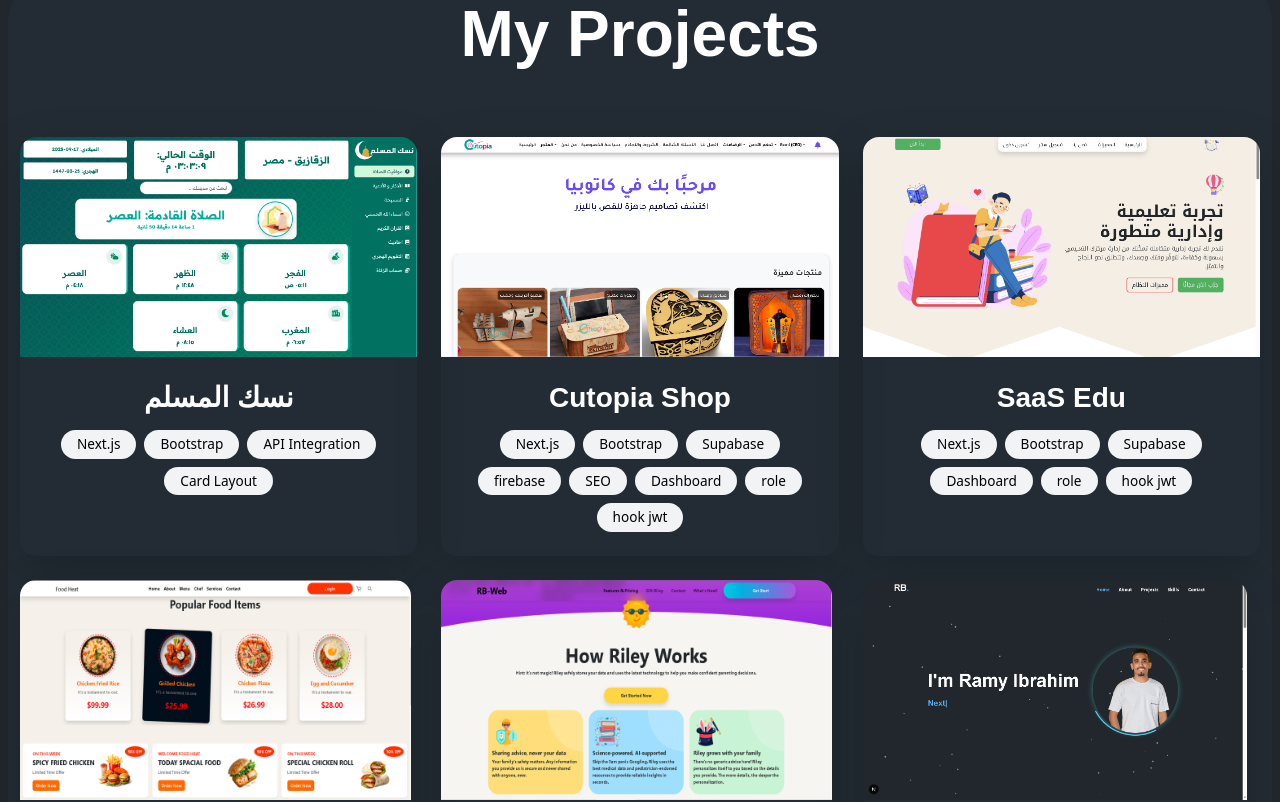
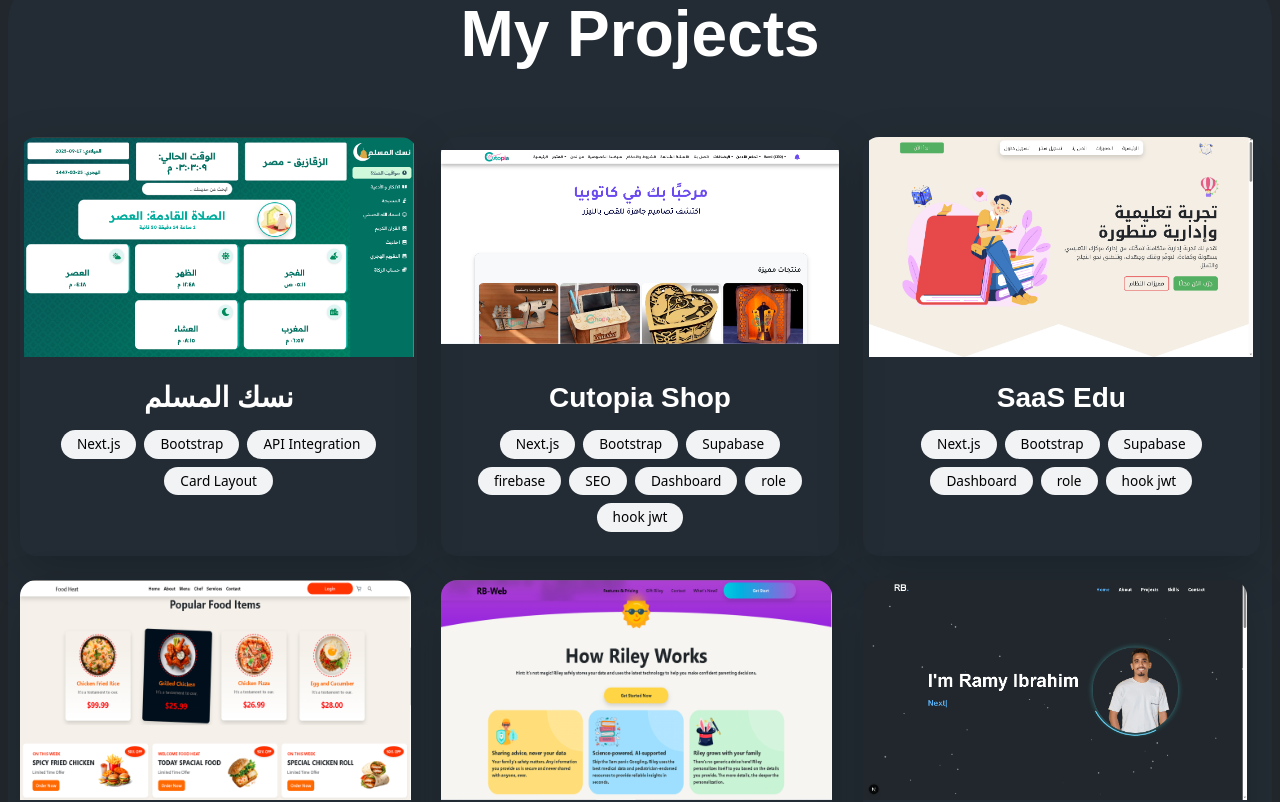
Before and after one commit to ramiIbra7im/portfolio, a Next.js app: page / in a window 1280 px wide. Shown: the part 1740-2542 px from the top of the page. Built offline with nearby package versions, Linux system fonts and the light colour scheme.

Commit message:
Update3.6

```diff
--- a/src/app/projects/page.js
+++ b/src/app/projects/page.js
@@ -144,9 +144,9 @@ const ProjectsGrid = () => {
                                             alt={project.title}
                                             width={500}
                                             height={300}
-                                            className="w-100"
+                                            className="w-100 "
                                             style={{
-                                                objectFit: "cover",
+                                                objectFit: "contain",
                                                 height: "220px",
                                             }}
                                         />
```
